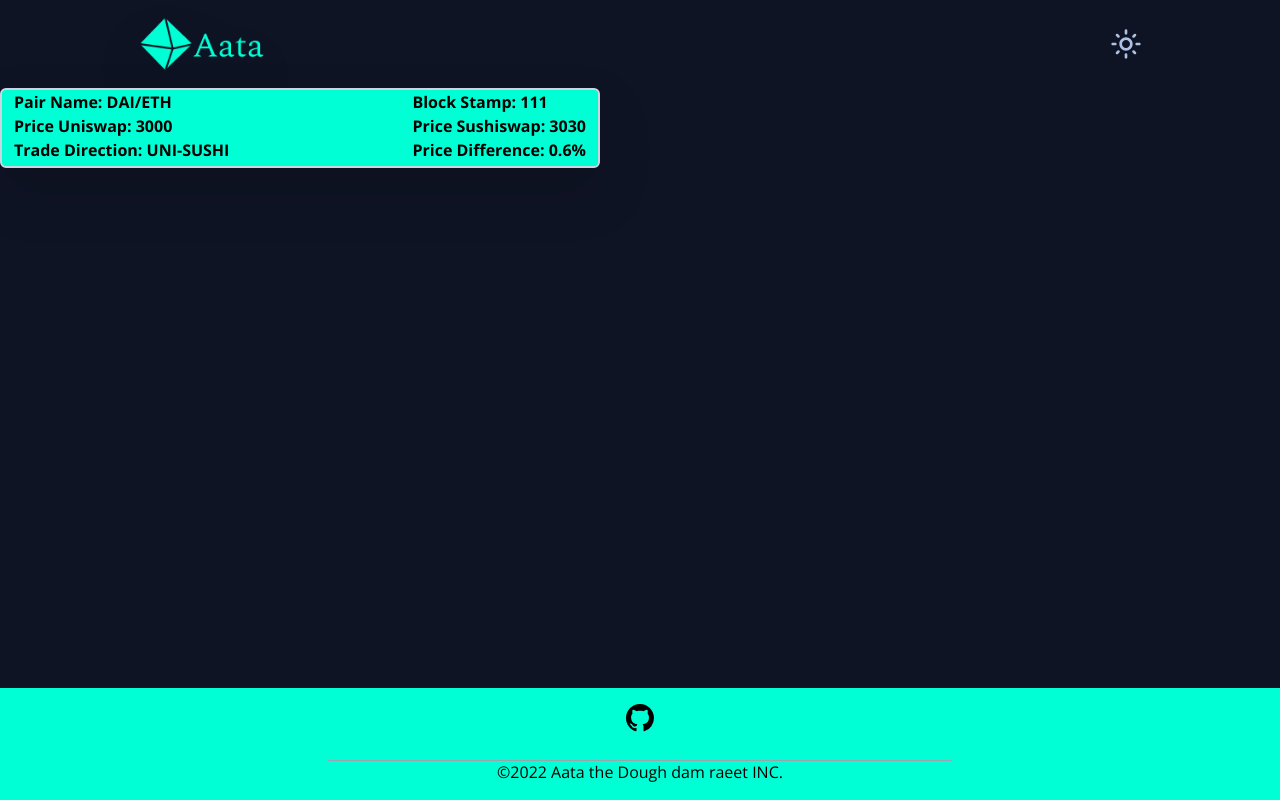
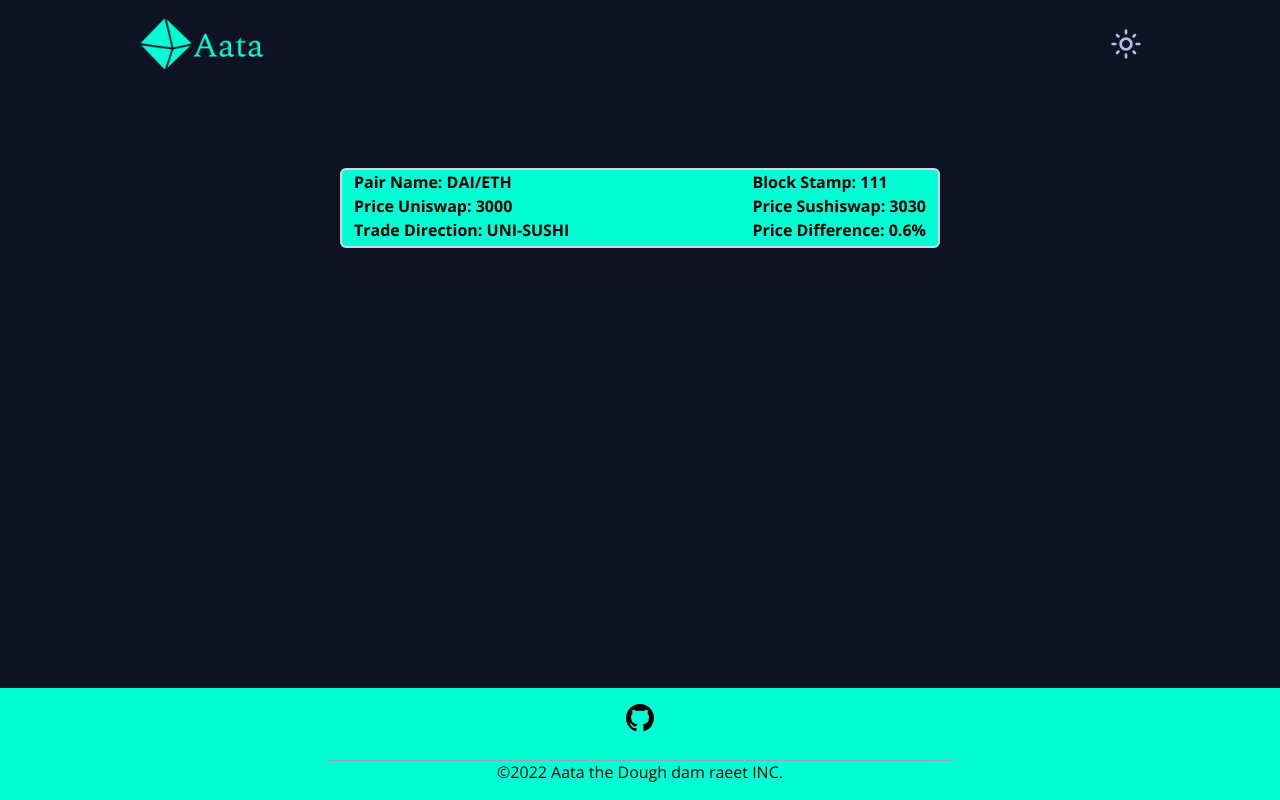
Before and after one commit to lalittanna/Arbitrage-System-Frontend, a React (Vite) app: page /app in a window 1280 px wide. Built offline with nearby package versions, Linux system fonts and the light colour scheme.

Commit message:
Fixed Cards Position

```diff
--- a/src/components/Cards.jsx
+++ b/src/components/Cards.jsx
@@ -10,7 +10,7 @@
 
 const Cards = () => {
   return (
-    <div className="space-y-4">
+    <div className="flex w-full grid grid-cols-1 justify-center place-items-center gap-4 md:p-20">
       {state.cards.map((card) => (
         <Card
           key={card.id}
```
